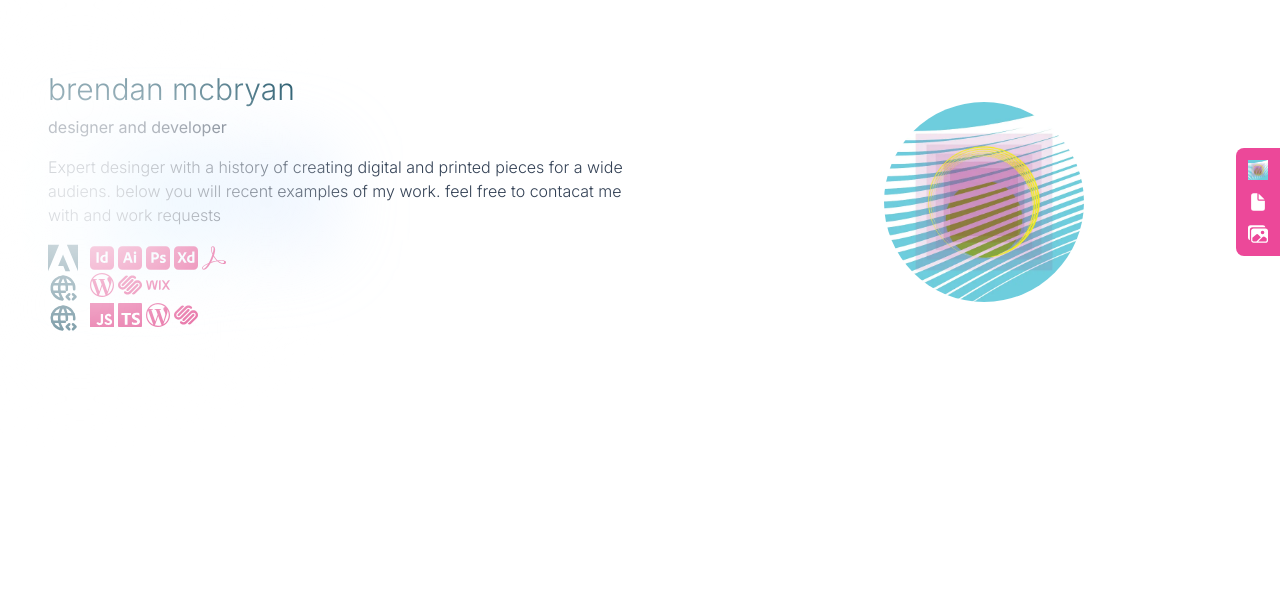
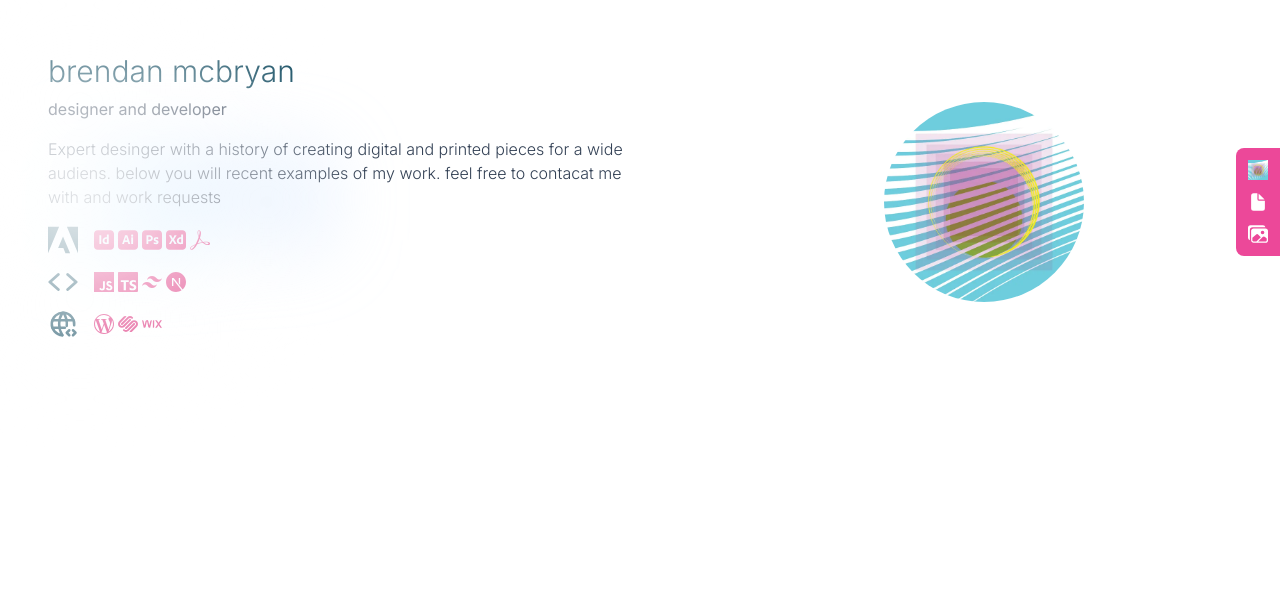
Before and after one commit to BrendanMcBryan/next-cv, a Next.js app: page / in a window 1280 px wide. Shown: the part 198-800 px from the top of the page. Built offline with nearby package versions, Linux system fonts and the light colour scheme.

Commit message:
added and adjusted some tools

```diff
--- a/app/ui/toolset.tsx
+++ b/app/ui/toolset.tsx
@@ -7,7 +7,7 @@ import {
   SiWordpress,
   SiAdobe,
   SiAdobeacrobatreader,
-  SiTypescript, SiAdobexd, SiWix
+  SiTypescript, SiAdobexd, SiWix, SiTailwindcss, SiNextdotjs
 } from "react-icons/si";
 import { PiCodeSimpleBold } from "react-icons/pi";
 import { TbBrandVscode } from "react-icons/tb";
@@ -16,31 +16,37 @@ import { TbWorldCode } from "react-icons/tb";
 
 
 export default function ToolSet() {
-  const icon_class = "text-2xl me-1 text-pink-600"
-  const group_class = "text-3xl text-cyan-900 me-3"
+  const icon_class = "text-xl me-1 text-pink-600"
+
+  const group_class = "text-3xl text-cyan-900 me-4"
+
   return <div className="flex flex-col mt-4">
-    <div id="designtools" className="flex flex-row items-center">
+    <div id="designtools" className="flex flex-row items-center mb-3">
       <SiAdobe className={group_class} />
+
       <SiAdobeindesign className={icon_class} />
       <SiAdobeillustrator className={icon_class} />
       <SiAdobephotoshop className={icon_class} />
       <SiAdobexd className={icon_class} />
       <SiAdobeacrobatreader className={icon_class} />
+    </div>
 
+    <div id="developertools" className="flex flex-row items-center mb-3">
+      <PiCodeSimpleBold className={group_class} />
+
+      <SiJavascript className={icon_class} />
+      <SiTypescript className={icon_class} />
+      <SiTailwindcss className={icon_class} />
+      <SiNextdotjs className={icon_class} />
     </div>
-    <div id="webtools" className="flex flex-row">
+
+    <div id="webtools" className="flex flex-row items-center mb-3">
       <TbWorldCode className={group_class} />
 
       <SiWordpress className={icon_class} />
       <SiSquarespace className={icon_class} />
       <SiWix className={icon_class} />
     </div>
-    <div id="developertools" className="flex flex-row">
-      <TbWorldCode className={group_class} />
-      <SiJavascript className={icon_class} />
-      <SiTypescript className={icon_class} />
-      <SiWordpress className={icon_class} />
-      <SiSquarespace className={icon_class} />
-    </div>
+
   </div>
 }
```
